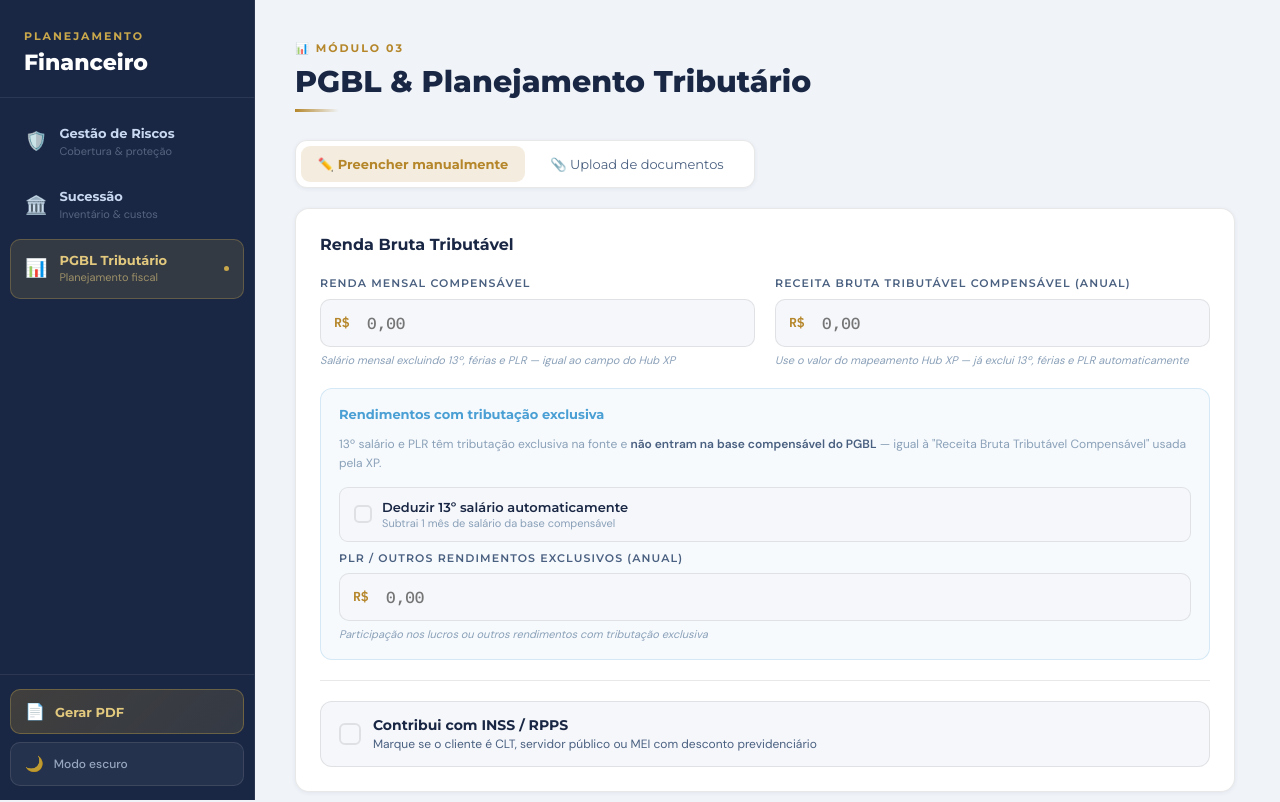
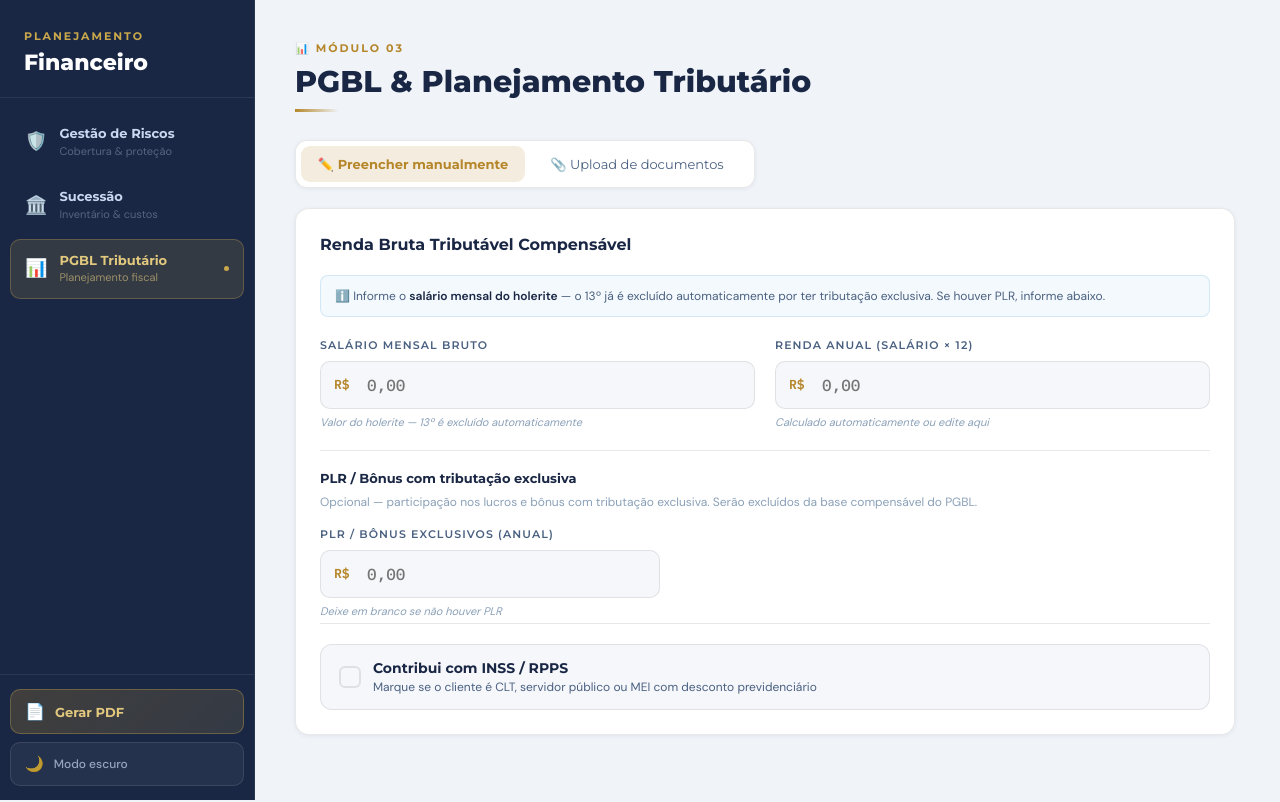
Before and after one commit to theolimaa/patrimonio, a React (Vite) app: page /pgbl in a window 1280 px wide. Shown: the top 802 px of the page. Built offline with nearby package versions, Linux system fonts and the light colour scheme.

Commit message:
Update PGBL.jsx

```diff
--- a/src/pages/PGBL.jsx
+++ b/src/pages/PGBL.jsx
@@ -194,9 +194,9 @@ export default function PGBL({ formState, setFormState, onDataChange }) {
     ? (syncFrom === 'anual' ? centsToNum(rendaAnual) : centsToNum(rendaMensal) * 12)
     : (extracted ? extracted.rendaAnual : 0)
 
-  // Rendimentos com tributação exclusiva (13º automático + PLR manual)
-  const decimo13Auto = formState.desconta13 ? rendaMensalNum : 0
-  const rendExclusivosNum = decimo13Auto + centsToNum(rendExclusivos || '')
+  // Rendimentos exclusivos = apenas PLR/bônus informados manualmente
+  // (13º já é excluído automaticamente: salário × 12 não inclui o 13º)
+  const rendExclusivosNum = centsToNum(rendExclusivos || '')
 
   // INSS: automático (tabela 2024) ou manual
   const inssAutoMensal = contribuiINSS ? calcINSSMensal(rendaMensalNum) : 0
@@ -320,61 +320,41 @@ ${textoCompleto}`
       {/* ── MODO MANUAL ── */}
       {mode === 'manual' && (
         <Card>
-          <CardTitle>Renda Bruta Tributável</CardTitle>
+          <CardTitle>Renda Bruta Tributável Compensável</CardTitle>
+          <div style={{ padding: '10px 14px', background: 'rgba(74,159,212,0.06)', border: '1px solid rgba(74,159,212,0.2)', borderRadius: '8px', fontSize: '12px', color: 'var(--text-muted)', marginBottom: '20px', lineHeight: 1.7 }}>
+            ℹ️ Informe o <strong style={{ color: 'var(--text)' }}>salário mensal do holerite</strong> — o 13º já é excluído automaticamente por ter tributação exclusiva. Se houver PLR, informe abaixo.
+          </div>
           <div style={{ display: 'grid', gridTemplateColumns: '1fr 1fr', gap: '20px', marginBottom: '20px' }}>
-            <MoneyField label="Renda mensal compensável" value={rendaMensal} onChange={handleRendaMensalChange} hint="Salário mensal excluindo 13º, férias e PLR — igual ao campo do Hub XP" />
-<MoneyField label="Receita Bruta Tributável Compensável (anual)" value={rendaAnual} onChange={handleRendaAnualChange} hint="Use o valor do mapeamento Hub XP — já exclui 13º, férias e PLR automaticamente" />
+            <MoneyField label="Salário mensal bruto" value={rendaMensal} onChange={handleRendaMensalChange} hint="Valor do holerite — 13º é excluído automaticamente" />
+            <MoneyField label="Renda anual (salário × 12)" value={rendaAnual} onChange={handleRendaAnualChange} hint="Calculado automaticamente ou edite aqui" />
           </div>
 
-          {/* Rendimentos com tributação exclusiva */}
-          <div style={{ background: 'rgba(74,159,212,0.05)', border: '1px solid rgba(74,159,212,0.2)', borderRadius: '12px', padding: '16px 18px', marginBottom: '20px' }}>
-            <div style={{ fontSize: '13px', fontWeight: 700, color: '#4a9fd4', fontFamily: 'var(--font-display)', marginBottom: '10px' }}>
-              Rendimentos com tributação exclusiva
+          {/* PLR */}
+          <div style={{ borderTop: '1px solid var(--border)', paddingTop: '18px', marginBottom: '4px' }}>
+            <div style={{ fontFamily: 'var(--font-display)', fontSize: '13px', fontWeight: 700, color: 'var(--text)', marginBottom: '4px' }}>PLR / Bônus com tributação exclusiva</div>
+            <div style={{ fontSize: '12px', color: 'var(--text-dim)', marginBottom: '14px', lineHeight: 1.6 }}>
+              Opcional — participação nos lucros e bônus com tributação exclusiva. Serão excluídos da base compensável do PGBL.
             </div>
-            <div style={{ fontSize: '12px', color: 'var(--text-dim)', marginBottom: '14px', lineHeight: 1.6 }}>
-              13º salário e PLR têm tributação exclusiva na fonte e <strong style={{ color: 'var(--text-muted)' }}>não entram na base compensável do PGBL</strong> — igual à "Receita Bruta Tributável Compensável" usada pela XP.
-            </div>
-
-            {/* Checkbox 13º automático */}
-            <button
-              onClick={function() { upd('desconta13')(!formState.desconta13) }}
-              style={{ display: 'flex', alignItems: 'center', gap: '10px', background: formState.desconta13 ? 'rgba(74,159,212,0.1)' : 'var(--bg-input)', border: formState.desconta13 ? '1.5px solid #4a9fd4' : '1.5px solid var(--border)', borderRadius: '9px', padding: '11px 14px', cursor: 'pointer', width: '100%', textAlign: 'left', marginBottom: '8px' }}>
-              <div style={{ width: '18px', height: '18px', borderRadius: '5px', background: formState.desconta13 ? '#4a9fd4' : 'transparent', border: formState.desconta13 ? '2px solid #4a9fd4' : '2px solid var(--border)', display: 'flex', alignItems: 'center', justifyContent: 'center', flexShrink: 0 }}>
-                {formState.desconta13 && <span style={{ color: '#fff', fontSize: '11px', fontWeight: 900 }}>✓</span>}
-              </div>
-              <div>
-                <div style={{ fontSize: '13px', fontWeight: 600, color: formState.desconta13 ? '#4a9fd4' : 'var(--text)', fontFamily: 'var(--font-display)' }}>
-                  Deduzir 13º salário automaticamente
-                </div>
-                <div style={{ fontSize: '11px', color: 'var(--text-dim)', marginTop: '1px' }}>
-                  {formState.desconta13 ? `− ${fmtBRL(rendaMensalNum)} (1 mês de salário excluído da base)` : 'Subtrai 1 mês de salário da base compensável'}
-                </div>
-              </div>
-            </button>
-
-            {/* Campo PLR/outros */}
-            <div style={{ display: 'grid', gridTemplateColumns: '1fr', gap: '8px' }}>
+            <div style={{ maxWidth: '340px' }}>
               <MoneyField
-                label="PLR / outros rendimentos exclusivos (anual)"
+                label="PLR / bônus exclusivos (anual)"
                 value={rendExclusivos}
                 onChange={upd('rendExclusivos')}
-                hint="Participação nos lucros ou outros rendimentos com tributação exclusiva"
+                hint="Deixe em branco se não houver PLR"
               />
             </div>
-
-            {/* Resumo da base compensável */}
-            {(formState.desconta13 || rendExclusivosNum > 0) && (
+            {rendExclusivosNum > 0 && (
               <div style={{ marginTop: '12px', display: 'grid', gridTemplateColumns: '1fr 1fr 1fr', gap: '8px' }}>
                 <div style={{ background: 'var(--bg-input)', border: '1px solid var(--border)', borderRadius: '8px', padding: '10px 12px' }}>
-                  <div style={{ fontSize: '10px', textTransform: 'uppercase', letterSpacing: '0.08em', color: 'var(--text-muted)', fontWeight: 600, fontFamily: 'var(--font-display)', marginBottom: '4px' }}>Renda bruta total</div>
+                  <div style={{ fontSize: '10px', textTransform: 'uppercase', letterSpacing: '0.08em', color: 'var(--text-muted)', fontWeight: 600, fontFamily: 'var(--font-display)', marginBottom: '4px' }}>Salário anual (× 12)</div>
                   <div style={{ fontFamily: 'var(--font-mono)', fontSize: '13px', fontWeight: 600 }}>{fmtBRL(rendaAnualNum)}</div>
                 </div>
                 <div style={{ background: 'var(--bg-input)', border: '1px solid var(--border)', borderRadius: '8px', padding: '10px 12px' }}>
-                  <div style={{ fontSize: '10px', textTransform: 'uppercase', letterSpacing: '0.08em', color: '#4a9fd4', fontWeight: 600, fontFamily: 'var(--font-display)', marginBottom: '4px' }}>(-) Exclusivos</div>
+                  <div style={{ fontSize: '10px', textTransform: 'uppercase', letterSpacing: '0.08em', color: '#4a9fd4', fontWeight: 600, fontFamily: 'var(--font-display)', marginBottom: '4px' }}>(−) PLR exclusivo</div>
                   <div style={{ fontFamily: 'var(--font-mono)', fontSize: '13px', fontWeight: 600, color: '#4a9fd4' }}>− {fmtBRL(rendExclusivosNum)}</div>
                 </div>
                 <div style={{ background: 'rgba(26,153,85,0.07)', border: '1px solid rgba(26,153,85,0.25)', borderRadius: '8px', padding: '10px 12px' }}>
-                  <div style={{ fontSize: '10px', textTransform: 'uppercase', letterSpacing: '0.08em', color: 'var(--green)', fontWeight: 600, fontFamily: 'var(--font-display)', marginBottom: '4px' }}>Base compensável</div>
+                  <div style={{ fontSize: '10px', textTransform: 'uppercase', letterSpacing: '0.08em', color: 'var(--green)', fontWeight: 600, fontFamily: 'var(--font-display)', marginBottom: '4px' }}>Base compensável PGBL</div>
                   <div style={{ fontFamily: 'var(--font-mono)', fontSize: '13px', fontWeight: 700, color: 'var(--green)' }}>{fmtBRL(baseCompensavelAnual)}</div>
                 </div>
               </div>
```
